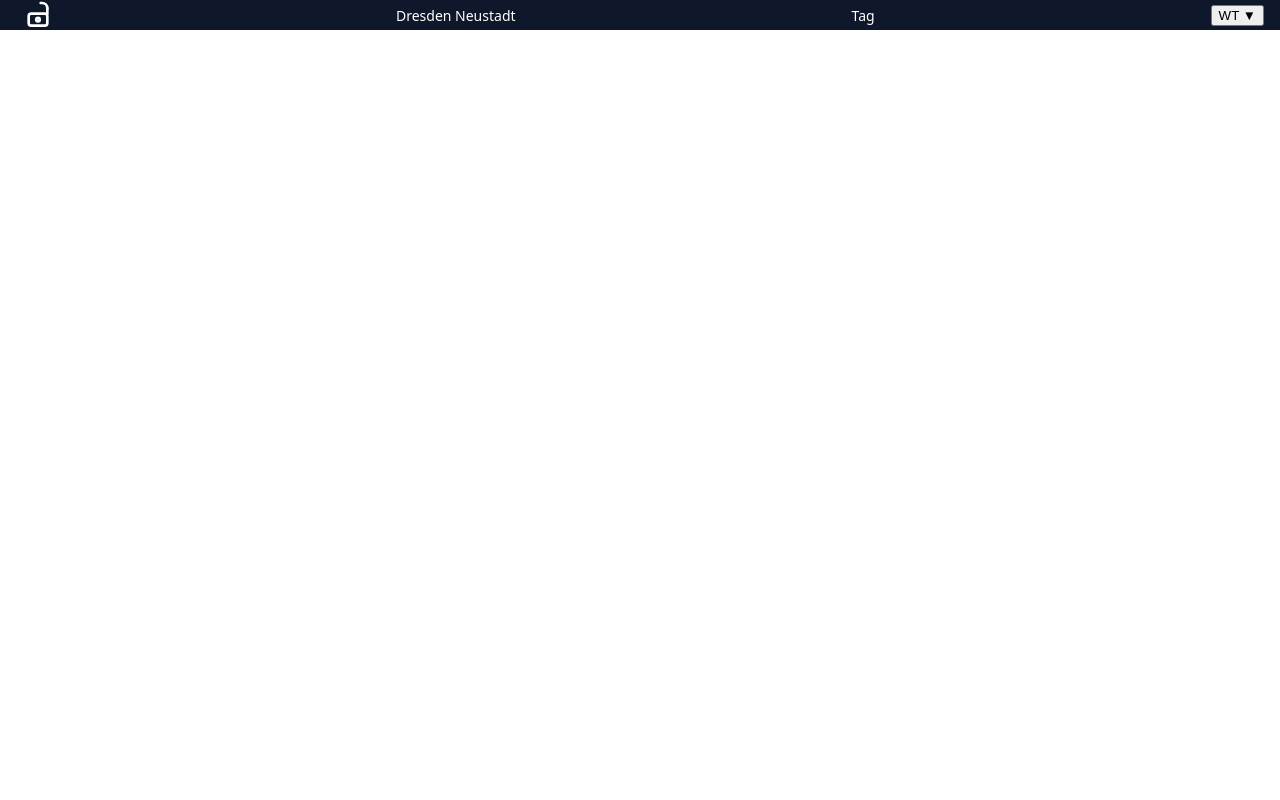
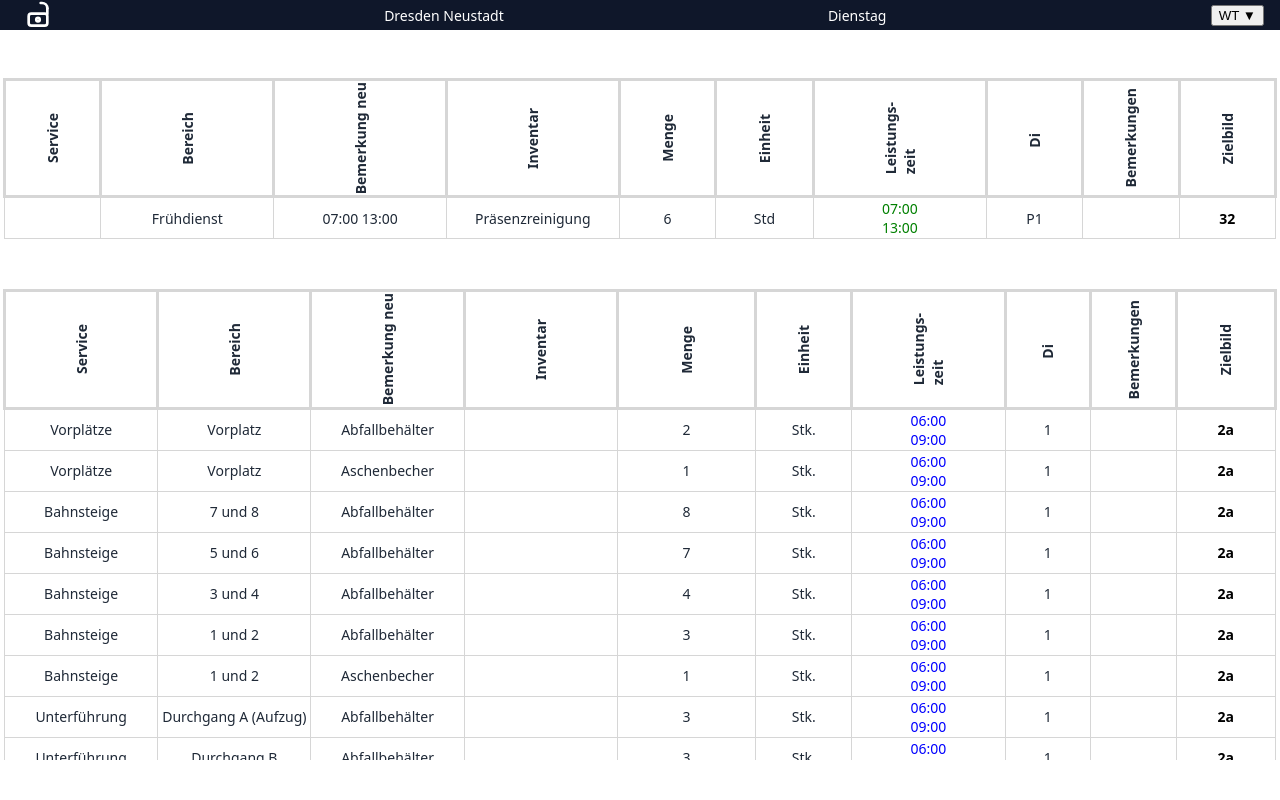
Before and after one commit to balmistan/NPK-Wochenplan, a plain HTML site: page NPK.html in a window 1280 px wide. Drawn offline with Linux system fonts and the light colour scheme.

Commit message:
corretto bug. Nella traduzione delle variabili, ne avevo dimenticata una

```diff
--- a/NPK.html
+++ b/NPK.html
@@ -1119,7 +1119,7 @@
                     "freitag-id",
                     "samstag-id"];
                 const today = new Date().getDay();
-                showDay(ids[today], giorni[today]);
+                showDay(ids[today], days[today]);
             }
         });
 
```
